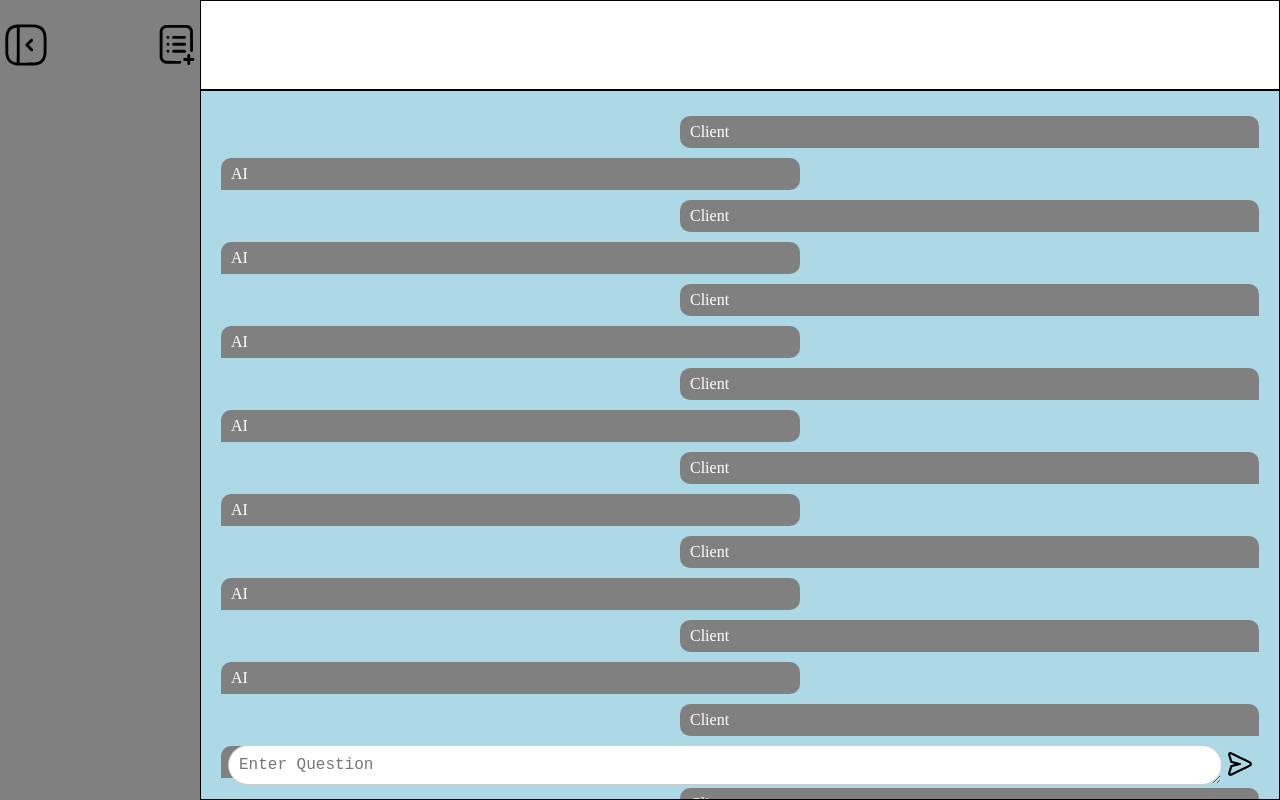
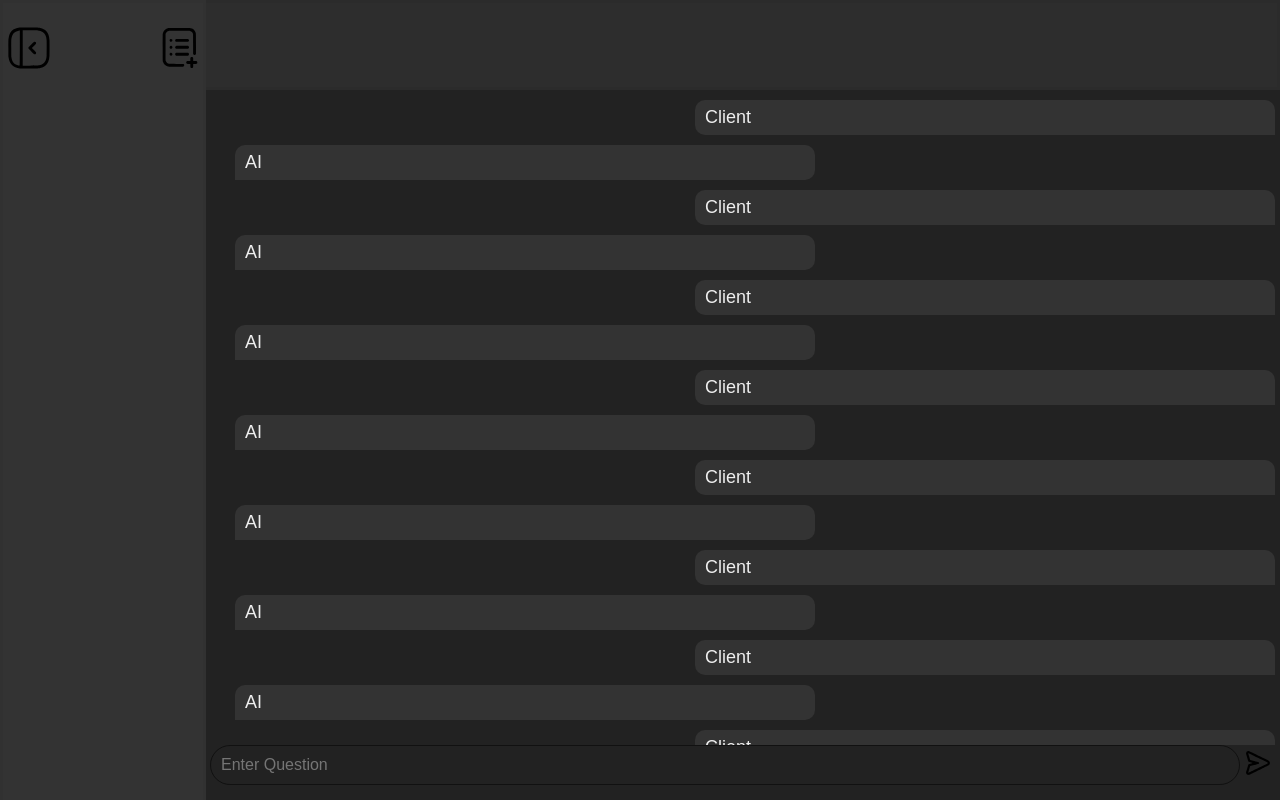
Before and after one commit to Ratchet205/WebIntelligence, a website: page public/index.html in a window 1280 px wide. Drawn offline with Linux system fonts and the light colour scheme.

Commit message:
recolored design and fixed structure
fixed boundaries and defined design colors

```diff
--- a/public/css/index.css
+++ b/public/css/index.css
@@ -2,7 +2,16 @@
     margin: 0;
     padding: 0;
     overflow: hidden;
+    font-size: 18px;
+    font-family: arial;
+    color:#eee;
+    transition: ease-out 0.2s;
 }
+
+*:hover{
+    transition: ease-in 0.2s;
+}
+
 html{
     height: 100%;
     width: 100%;
@@ -10,7 +19,7 @@ html{
 body{
     display: grid;
     grid-template-columns: 200px calc(100% - 200px);
-    grid-template-rows: 90px calc(100% - 90px);
+    grid-template-rows: minmax(20px, 90px) calc(100% - 90px);
     grid-template-areas:
     "container-left container-top"
     "container-left container-right";
@@ -19,17 +28,19 @@ body{
 }
 #container-top{
     grid-area: container-top;
-    background-color: white;
+    background-color: #2d2d2d;
     display: flex;
     align-items: center;
     justify-content: center;
-    border: 1px solid black;
+    border: 3px solid #2b2b2b;
 }
 #container-left{
+    z-index: 5;
     width: 100%;
     height: 100%;
     grid-area: container-left;
-    background-color: grey;
+    background-color: #333333;
+    border: 3px solid #313131;
     display: grid;
     grid-template-columns: 100%;
     grid-template-rows: 90px calc(100% - 90px);
@@ -37,17 +48,19 @@ body{
     "nav-bar-buttons"
     "nav-elements";
 }
+
 #container-right{
     grid-area: container-right;
     margin-left: 0%;
     padding: 20px;
-    background-color: lightblue;
+    background-color: #222;
     color: white;
-    overflow-y: scroll;
-    scroll-behavior: smooth;
-    scrollbar-width: thin;
-    border: 1px solid black;
-
+    display: grid;
+    grid-template-columns: 100%;
+    grid-template-rows: 97% 3%;
+    grid-template-areas:
+    "chats"
+    "chat-input";
 }
 .chat{
     padding: 10px 20px;
@@ -67,6 +80,11 @@ button:hover {
     width: 100%;
     height: 100%;
     display: flex;
+}
+
+#nav-bar-buttons > * > img:hover {
+    filter: drop-shadow(0 0 0 orange) drop-shadow(1px 1px 1px orange);
+    transition: 0.1s;
 }
 
 #nav-elements {
@@ -105,15 +123,16 @@ button:hover {
     height: auto;
 }
 #chat-input {
+    z-index: 4;
+    grid-area: chat-input;
     position: fixed;
     bottom: 15px;
     left: calc(200px + (100% - 200px) / 2);
     display: flex;
     align-items: center;
-    max-width: 80%;
+    max-width: calc(100% - 220px);
     width: 100%;
     transform: translateX(-50%);
-    overflow-x: visible;
 }
 
 #chat-input textarea {
@@ -121,21 +140,39 @@ button:hover {
     padding: 10px;
     font-size: 16px;
     width: 100%;
-    border: 1px solid #ccc;
+    border: 1px solid #111;
     border-radius: 50px;
-    color: black;
+    color: #ccc;
+    resize: none;
+    background-color: #222222;
 }
 #chats{
+    grid-area: chats;
     width: 100%;
     padding: 0 15px;
     color: white;
     position: relative;
-    font-size: 0.9em;;
+    font-size: 0.9em;
+    overflow-y: visible;
+    scrollbar-width: thin;
+    scroll-behavior: smooth;
+    bottom: 15px
 }
+
+#chats > * {
+    transition: outline-width 0.3s;
+}
+
+#chats > *:hover {
+    outline-width: 1px;
+    outline-color: orange;
+    outline-style: solid;
+}
+
 .client-chat{
     width: calc(50% + 40px);
     word-wrap: break-word;
-    background-color: grey;
+    background-color: #333333;
     padding: 7px 10px;
     border-radius: 10px 10px 0 10px;
     margin: 5px 0 5px auto;
@@ -143,7 +180,7 @@ button:hover {
 .ai-chat{
     width: calc(50% + 40px);
     word-wrap: break-word;
-    background-color: grey;
+    background-color: #333333;
     padding: 7px 10px;
     border-radius: 10px 10px 10px 0;
     margin: 10px 0;
--- a/public/index.html
+++ b/public/index.html
@@ -27,9 +27,17 @@
                 <img src="img/svg/send.svg" alt="send-btn ">
             </button>
         </div>
-        <div class="chats">
+        <div id="chats">
             <div class="client-chat">Client</div>
             <div class="ai-chat">AI</div>
+            <div class="client-chat">Client</div>
+            <div class="ai-chat">AI</div><div class="client-chat">Client</div>
+            <div class="ai-chat">AI</div><div class="client-chat">Client</div>
+            <div class="ai-chat">AI</div><div class="client-chat">Client</div>
+            <div class="ai-chat">AI</div><div class="client-chat">Client</div>
+            <div class="ai-chat">AI</div><div class="client-chat">Client</div>
+            <div class="ai-chat">AI</div><div class="client-chat">Client</div>
+            <div class="ai-chat">AI</div><div class="client-chat">Client</div>
             <div class="client-chat">Client</div>
             <div class="ai-chat">AI</div><div class="client-chat">Client</div>
             <div class="ai-chat">AI</div><div class="client-chat">Client</div>
```
